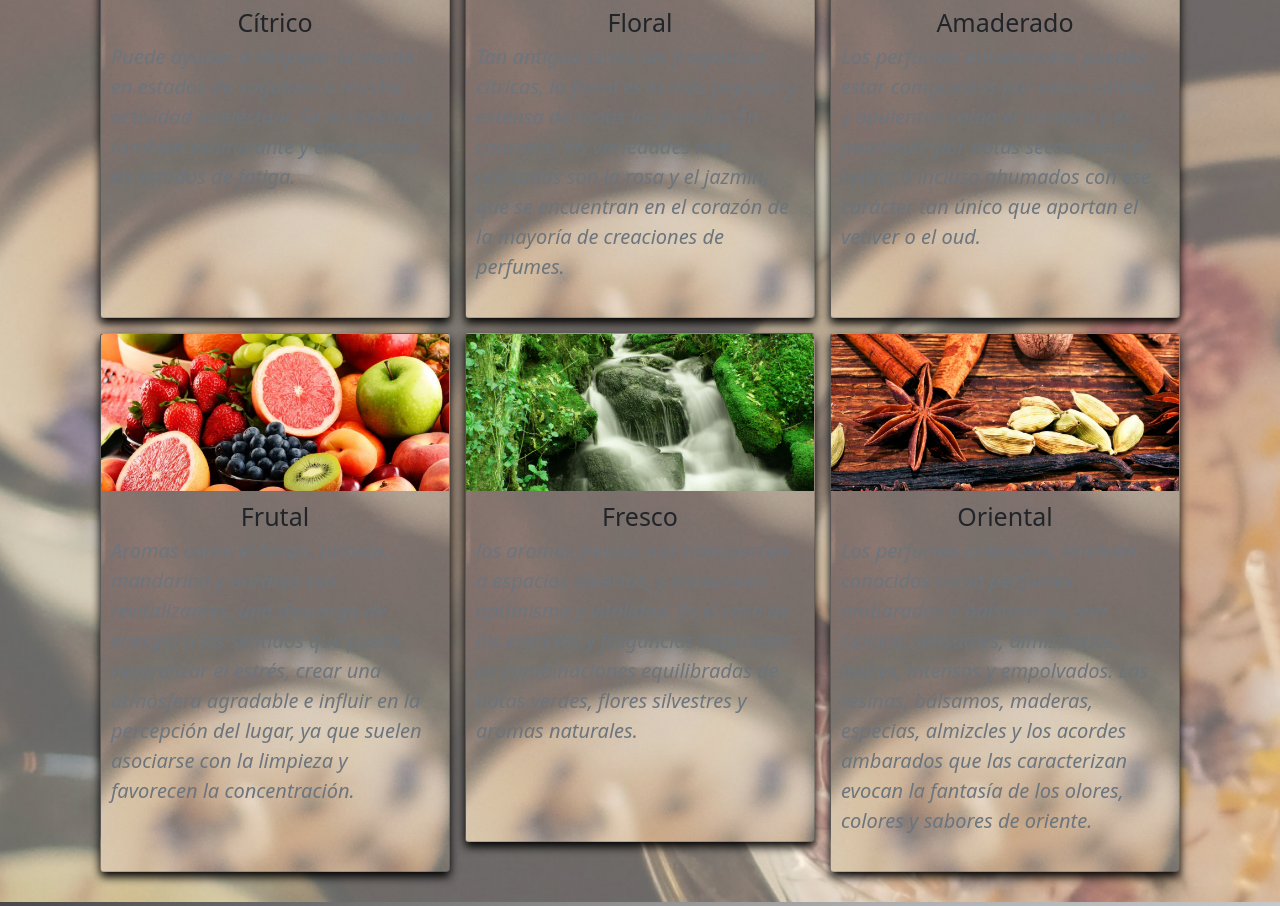
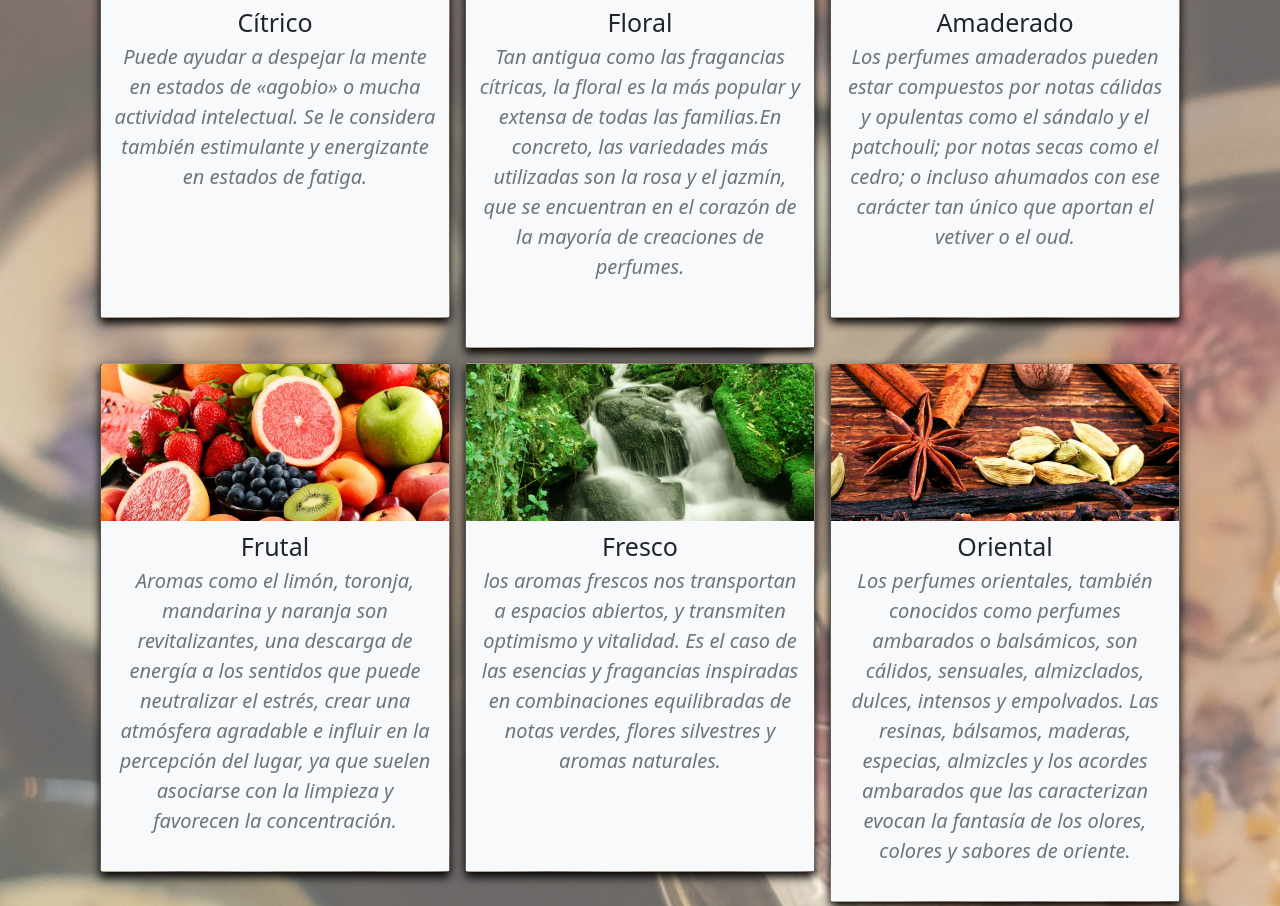
Before and after one commit to ksramirez/proyecto_coder_SR, a website: page paginas/nuestrosaromas.html in a window 1280 px wide. Shown: the part 343-1249 px from the top of the page. Drawn offline with nearby package versions, Linux system fonts and the light colour scheme; a web font is replaced by a local one.

Commit message:
sitemap y mejoras de responsive

```diff
--- a/paginas/nuestrosaromas.html
+++ b/paginas/nuestrosaromas.html
@@ -54,57 +54,57 @@
 
 <main class="container mt-5 p-5">
     <div class="row row-cols-1 row-cols-md-3 g-4">
-        <div class="col">
-          <div class="card" data-aos="fade-right">
+        <div class="col ">
+          <div class="card " data-aos="fade-right">
             <img src="../img/citrico.jpg" class="card-img-top" alt="citrico">
-            <div class="card-body">
+            <div class="card-body bg-light">
               <h5 class="text-center fs-1">Cítrico</h5>
-              <p class="text-secondary pb-4 fs-2 fst-italic ">Puede ayudar a despejar la mente en estados de «agobio» o mucha actividad intelectual. Se le considera también estimulante y energizante en estados de fatiga. <br><br><br><br></p>
+              <p class="text-secondary text-center pb-4 fs-2 fst-italic ">Puede ayudar a despejar la mente en estados de «agobio» o mucha actividad intelectual. Se le considera también estimulante y energizante en estados de fatiga. <br><br><br><br></p>
             </div>
           </div>
         </div>
         <div class="col">
           <div class="card" data-aos="fade-left">
             <img src="../img/floral.jpg" class="card-img-top" alt="flores">
-            <div class="card-body">
+            <div class="card-body bg-light">
               <h5 class="text-center fs-1">Floral</h5>
-              <p class="text-secondary pb-4 fs-2 fst-italic ">Tan antigua como las fragancias cítricas, la floral es la más popular y extensa de todas las familias.En concreto, las variedades más utilizadas son la rosa y el jazmín, que se encuentran en el corazón de la mayoría de creaciones de perfumes.</p>
+              <p class="text-secondary text-center pb-4 fs-2 fst-italic ">Tan antigua como las fragancias cítricas, la floral es la más popular y extensa de todas las familias.En concreto, las variedades más utilizadas son la rosa y el jazmín, que se encuentran en el corazón de la mayoría de creaciones de perfumes. <br><br></p>
             </div>
           </div>
         </div>
         <div class="col">
           <div class="card" data-aos="fade-right">
             <img src="../img/amaderado.jpg" class="card-img-top" alt="madera">
-            <div class="card-body">
+            <div class="card-body bg-light">
               <h5 class="text-center fs-1">Amaderado</h5>
-              <p class="text-secondary pb-4 fs-2 fst-italic">Los perfumes amaderados pueden estar compuestos por notas cálidas y opulentas como el sándalo y el patchouli; por notas secas como el cedro; o incluso ahumados con ese carácter tan único que aportan el vetiver o el oud. <br><br></p>
+              <p class="text-secondary text-center pb-4 fs-2 fst-italic">Los perfumes amaderados pueden estar compuestos por notas cálidas y opulentas como el sándalo y el patchouli; por notas secas como el cedro; o incluso ahumados con ese carácter tan único que aportan el vetiver o el oud. <br><br></p>
             </div>
           </div>
         </div>
         <div class="col">
           <div class="card" data-aos="fade-left">
             <img src="../img/frutal.jpg" class="card-img-top" alt="frutas">
-            <div class="card-body">
+            <div class="card-body bg-light">
               <h5 class="text-center fs-1">Frutal</h5>
-              <p class="text-secondary pb-4 fs-2 fst-italic">Aromas como el limón, toronja, mandarina y naranja son revitalizantes, una descarga de energía a los sentidos que puede neutralizar el estrés, crear una atmósfera agradable e influir en la percepción del lugar, ya que suelen asociarse con la limpieza y favorecen la concentración. <br><br></p>
+              <p class="text-secondary text-center pb-4 fs-2 fst-italic">Aromas como el limón, toronja, mandarina y naranja son revitalizantes, una descarga de energía a los sentidos que puede neutralizar el estrés, crear una atmósfera agradable e influir en la percepción del lugar, ya que suelen asociarse con la limpieza y favorecen la concentración. <br></p>
             </div>
           </div>
         </div>
         <div class="col">
             <div class="card" data-aos="fade-right">
               <img src="../img/fresco.jpg" class="card-img-top" alt="bosque">
-              <div class="card-body">
+              <div class="card-body bg-light">
                 <h5 class="text-center fs-1">Fresco</h5>
-                <p class="text-secondary pb-4 fs-2 fst-italic">los aromas frescos nos transportan a espacios abiertos, y transmiten optimismo y vitalidad. Es el caso de las esencias y fragancias inspiradas en combinaciones equilibradas de notas verdes, flores silvestres y aromas naturales. <br><br><br></p>
+                <p class="text-secondary text-center pb-4 fs-2 fst-italic">los aromas frescos nos transportan a espacios abiertos, y transmiten optimismo y vitalidad. Es el caso de las esencias y fragancias inspiradas en combinaciones equilibradas de notas verdes, flores silvestres y aromas naturales. <br><br><br></p>
               </div>
             </div>
           </div>
           <div class="col">
             <div class="card" data-aos="fade-left">
               <img src="../img/oriental.jpg" class="card-img-top" alt="especias">
-              <div class="card-body">
+              <div class="card-body bg-light">
                 <h5 class="text-center fs-1">Oriental</h5>
-                <p class="text-secondary pb-4 fs-2 fst-italic">Los perfumes orientales, también conocidos como perfumes ambarados o balsámicos, son cálidos, sensuales, almizclados, dulces, intensos y empolvados. Las resinas, bálsamos, maderas, especias, almizcles y los acordes ambarados que las caracterizan evocan la fantasía de los olores, colores y sabores de oriente.</p>
+                <p class="text-secondary text-center pb-4 fs-2 fst-italic">Los perfumes orientales, también conocidos como perfumes ambarados o balsámicos, son cálidos, sensuales, almizclados, dulces, intensos y empolvados. Las resinas, bálsamos, maderas, especias, almizcles y los acordes ambarados que las caracterizan evocan la fantasía de los olores, colores y sabores de oriente.</p>
               </div>
             </div>
           </div>
```
Also changed, not shown: paginas/nuestrosproductos.html (+8 -8 lines), sass/pages/_nuestrosaromas.scss (line endings or trailing spaces).
